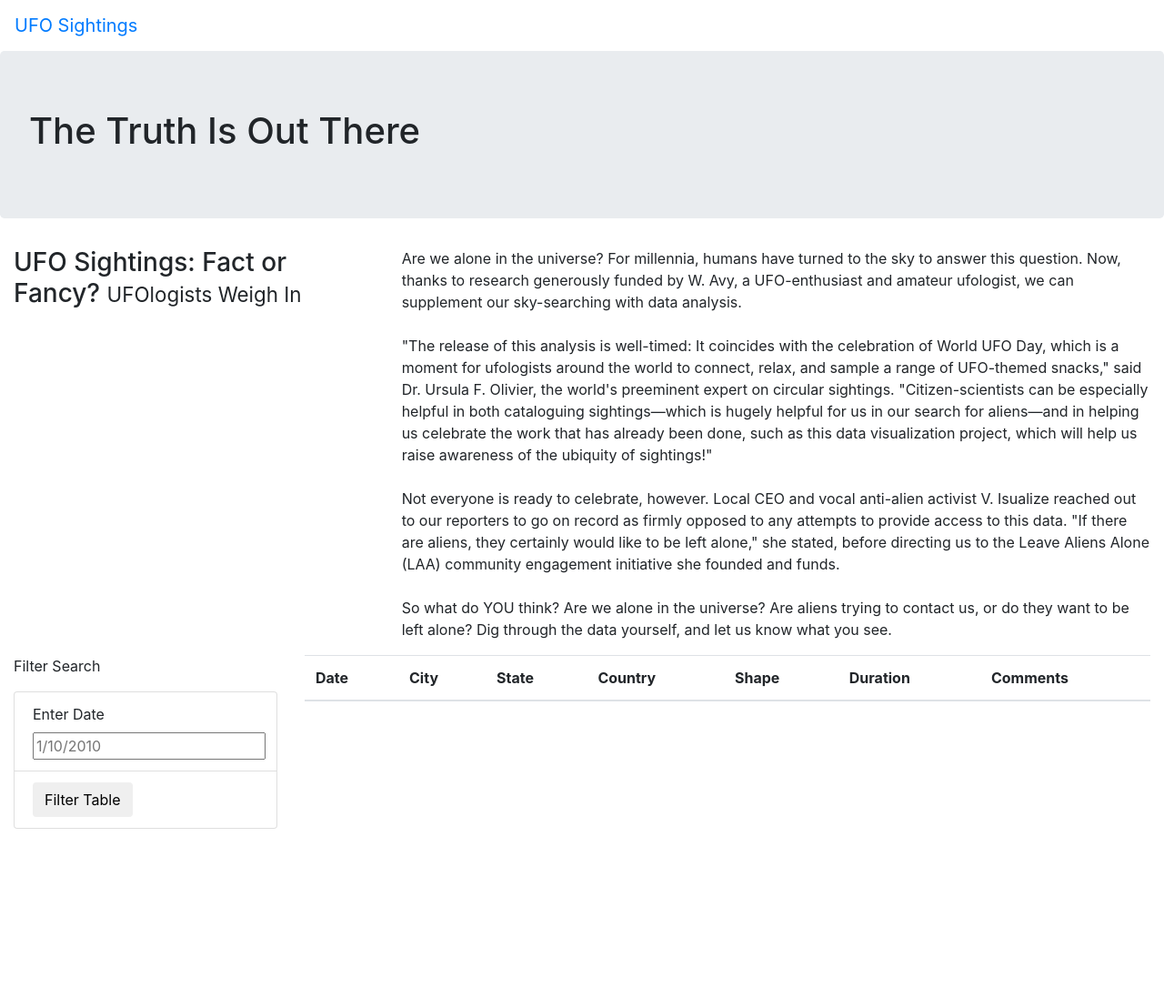
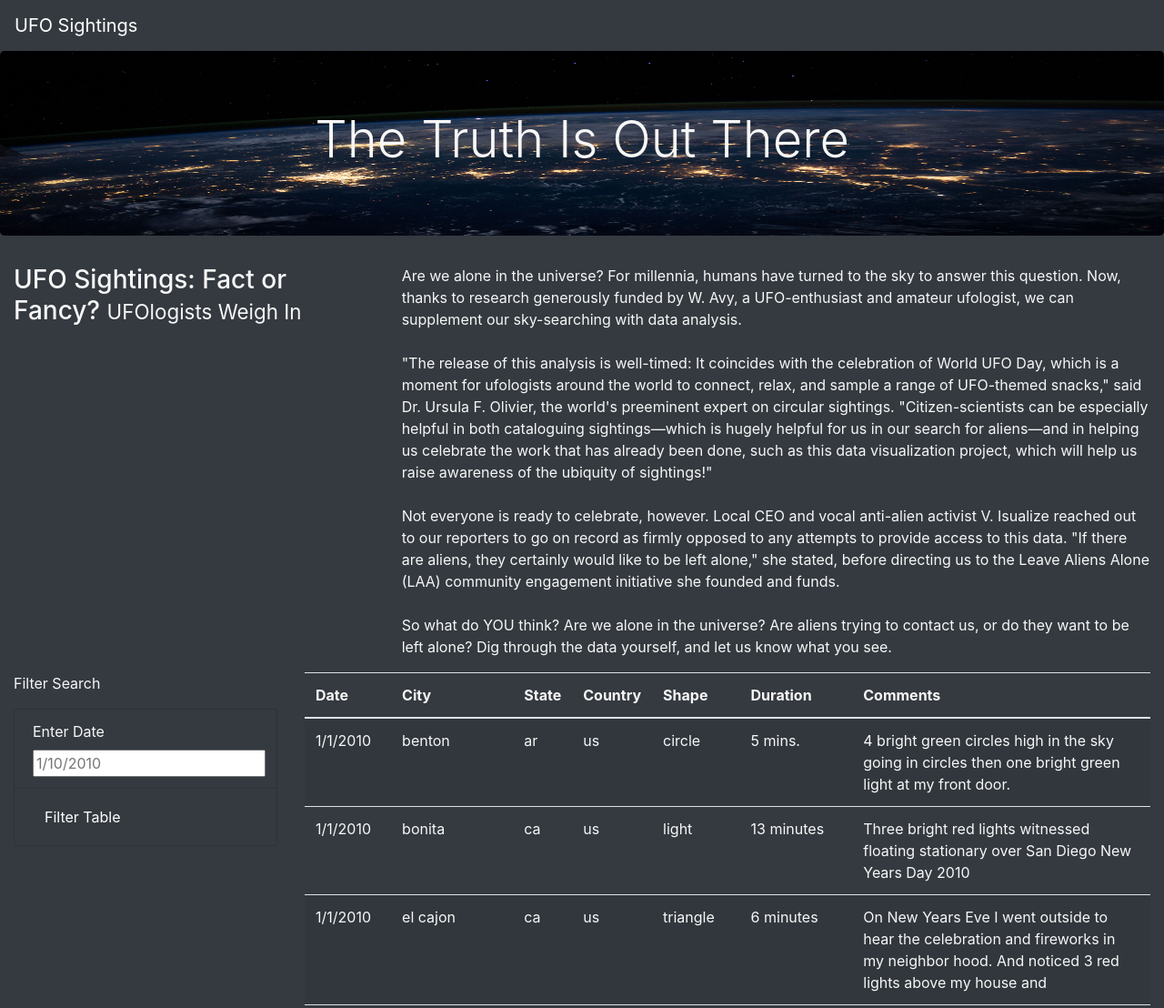
Before and after one commit to carltusz/UFOs, a plain HTML site: page index.html in a window 1280 px wide. Shown: the top 1108 px of the page at 91% size. Before the commit the page ends 911 px from the top, so only its background shows below. Drawn offline with nearby package versions, Linux system fonts and the light colour scheme.

Commit message:
coursework completed

```diff
--- a/index.html
+++ b/index.html
@@ -13,13 +13,13 @@
     />
     <link rel="stylesheet" href="static/css/styles.css">
 </head>
-<body>
+<body class="bg-dark">
     <div class="wrapper">
-        <nav class = "navbar navbar-expand-lg">
+        <nav class = "navbar navbar-dark bg-dark navbar-expand-lg">
             <a class = "navbar-brand" href="index.html">UFO Sightings</a>
         </nav>
         <div class="jumbotron">
-            <h1>The Truth Is Out There</h1>
+            <h1 class="display-4">The Truth Is Out There</h1>
         </div>
         <div class="container-fluid">
             <div class="row">
@@ -37,15 +37,15 @@
         <div class="container-fluid">
             <div class="row">
                 <div class="col-md-3">
-                    <form>
+                    <form class="bg-dark">
                         <p>Filter Search</p>
-                        <ul class="list-group">
-                            <li class="list-group-item">
+                        <ul class="list-group bg-dark">
+                            <li class="list-group-item bg-dark">
                                 <label for="date">Enter Date</label>
                                 <input type="text" placeholder="1/10/2010" id="datetime" />
                             </li>
-                            <li class="list-group-item">
-                                <button id="filter-btn" type="button" class="btn btn-default">Filter Table</button>
+                            <li class="list-group-item bg-dark">
+                                <button id="filter-btn" type="button" class="btn btn-dark">Filter Table</button>
                             </li>
                         </ul>
                     </form>
@@ -63,6 +63,9 @@
                                 <th>Comments</th>
                             </tr>
                         </thead>
+                        <tbody>
+
+                        </tbody>
                     </table>
                 </div>
             </div>
--- a/static/css/styles.css
+++ b/static/css/styles.css
@@ -0,0 +1,10 @@
+body {
+
+    color: #f7f7f7;
+  }
+
+  .jumbotron {
+    background-image: url("../images/nasa.jpg");
+    background-size: 100% 100%;
+    text-align: center;
+  }
--- a/static/js/app.js
+++ b/static/js/app.js
@@ -7,6 +7,8 @@ var tbody = d3.select("tbody");
 function buildTable(data){
     // clear any existing data
     tbody.html("");
+
+    console.log(data)
 
     //loop through each object in data
     //append a row & cells for each value in row
```
Also changed, not shown: static/images/nasa.jpg (added).
